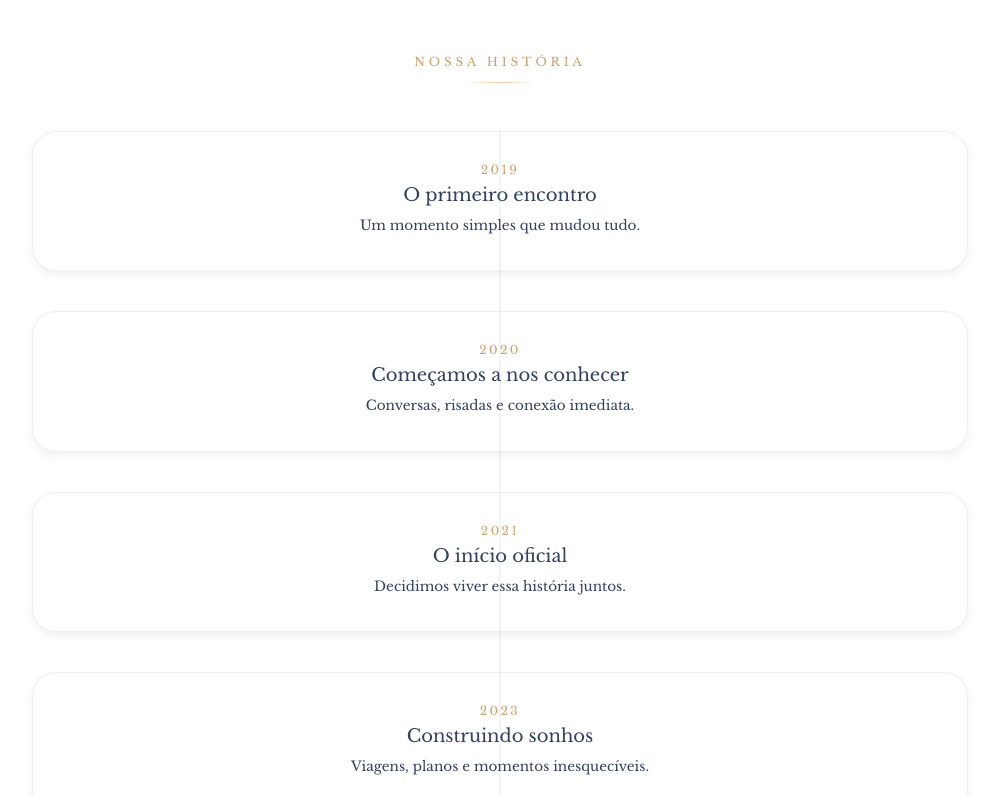
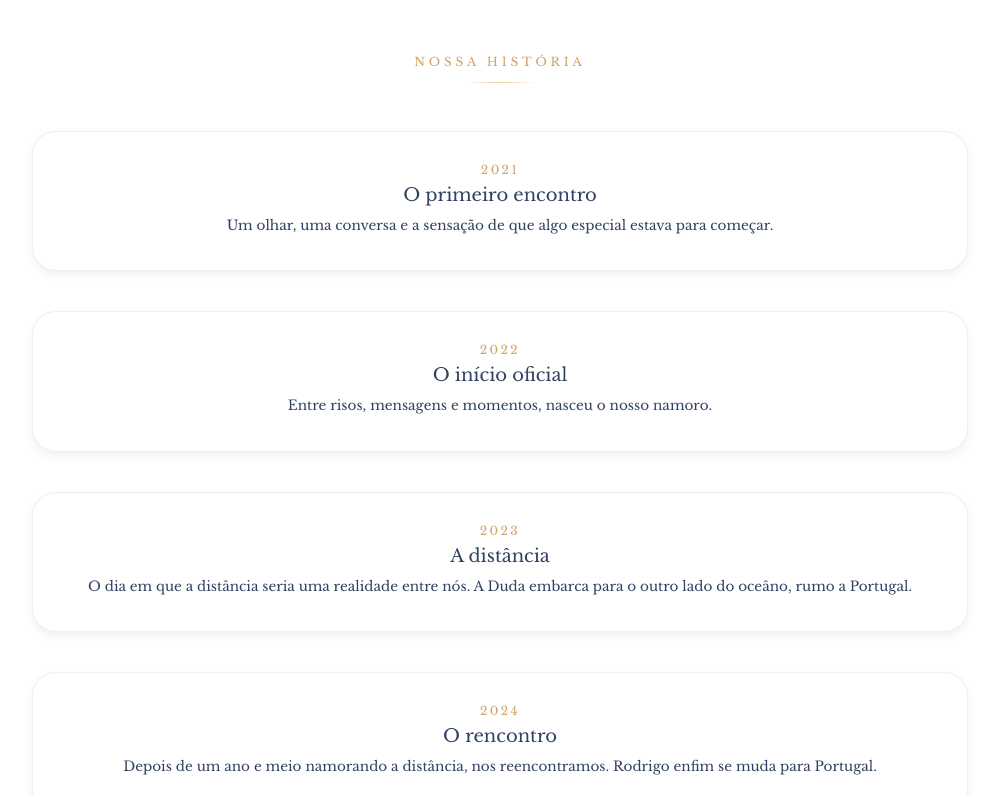
Before and after one commit to RodrigoSubtil/meu-casamento, a React (Vite) app: page / in a window 1280 px wide. Shown: the part 1060-1856 px from the top of the page, without its empty margins (140-1139 px from the left). Built offline with nearby package versions, Linux system fonts and the light colour scheme.

Commit message:
our story

```diff
--- a/src/components/giftRegistry/giftModal.css
+++ b/src/components/giftRegistry/giftModal.css
@@ -90,14 +90,14 @@
 }
 
 /* =========================
-   INFO
+   INFO (AJUSTADO)
 ========================= */
 
 .modal-info {
    display: flex;
-   justify-content: space-between;
-   align-items: center;
-   gap: 1rem;
+   flex-direction: column; /* 🔥 empilha */
+   align-items: flex-start;
+   gap: 6px;
 }
 
 .modal-info h3 {
@@ -107,6 +107,9 @@
    font-weight: 400;
 
    color: var(--text-primary);
+
+   width: 100%;
+   margin-bottom: 0.5rem;
 }
 
 .modal-info span {
@@ -114,6 +117,8 @@
    font-weight: 500;
 
    color: var(--color-gold);
+
+   white-space: nowrap; /* 🔥 não quebra linha */
 }
 
 /* =========================
@@ -298,12 +303,10 @@
    color: var(--text-primary);
 }
 
-/* número */
 .code-input span {
    word-break: break-all;
 }
 
-/* botão pequeno copiar */
 .copy-text-btn {
    font-size: 0.72rem;
    font-weight: 600;
@@ -329,7 +332,6 @@
    background: rgba(236,191,133,0.15);
 }
 
-/* quando copia */
 .copy-text-btn.copied {
    color: white;
    background: var(--color-gold);
@@ -360,14 +362,12 @@
 
 .confirm-btn:hover {
    transform: translateY(-2px);
-
    background: #ddb06f;
 }
 
 .confirm-btn:disabled {
    opacity: 0.5;
    cursor: not-allowed;
-
    transform: none;
 }
 
@@ -453,7 +453,6 @@
       opacity: 0;
       transform: translateY(20px);
    }
-
    to {
       opacity: 1;
       transform: translateY(0);
--- a/src/components/home/ourStory/ContentOurStory.tsx
+++ b/src/components/home/ourStory/ContentOurStory.tsx
@@ -19,33 +19,39 @@ export default function ContentOurStory() {
             <div className="story-timeline">
 
                <div className="story-item">
-                  <span className="story-date">2019</span>
+                  <span className="story-date">2021</span>
                   <h3>O primeiro encontro</h3>
-                  <p>Um momento simples que mudou tudo.</p>
+                  <p>Um olhar, uma conversa e a sensação de que algo especial estava para começar.</p>
                </div>
 
                <div className="story-item">
-                  <span className="story-date">2020</span>
-                  <h3>Começamos a nos conhecer</h3>
-                  <p>Conversas, risadas e conexão imediata.</p>
+                  <span className="story-date">2022</span>
+                  <h3>O início oficial</h3>
+                  <p>Entre risos, mensagens e momentos, nasceu o nosso namoro.</p>
+               </div>
+
+                <div className="story-item">
+                  <span className="story-date">2023</span>
+                  <h3>A distância</h3>
+                  <p>O dia em que a distância seria uma realidade entre nós. A Duda embarca para o outro lado do oceâno, rumo a Portugal.</p>
                </div>
 
                <div className="story-item">
-                  <span className="story-date">2021</span>
-                  <h3>O início oficial</h3>
-                  <p>Decidimos viver essa história juntos.</p>
+                  <span className="story-date">2024</span>
+                  <h3>O rencontro</h3>
+                  <p>Depois de um ano e meio namorando a distância, nos reencontramos. Rodrigo enfim se muda para Portugal.</p>
                </div>
 
                <div className="story-item">
-                  <span className="story-date">2023</span>
-                  <h3>Construindo sonhos</h3>
-                  <p>Viagens, planos e momentos inesquecíveis.</p>
+                  <span className="story-date">2025</span>
+                  <h3>Um passo à frente</h3>
+                  <p>Decidimos dar mais um passo e construir um futuro juntos.</p>
                </div>
 
                <div className="story-item highlight">
                   <span className="story-date">2026</span>
                   <h3>O casamento</h3>
-                  <p>O começo da nossa vida a dois.</p>
+                  <p>O dia do nosso sim, para sempre!</p>
                </div>
 
             </div>
--- a/src/components/home/ourStory/contentOurStory.css
+++ b/src/components/home/ourStory/contentOurStory.css
@@ -44,21 +44,6 @@
    gap: 2.5rem;
 
    position: relative;
-}
-
-/* linha central apenas desktop */
-.story-timeline::before {
-   content: "";
-   position: absolute;
-
-   left: 50%;
-   top: 0;
-   bottom: 0;
-
-   width: 1px;
-   background: rgba(48, 65, 98, 0.12);
-
-   transform: translateX(-50%);
 }
 
 /* =========================
@@ -168,7 +153,6 @@
    }
 
    .story-item {
-      text-align: left;
       padding: 26px;
    }
 }
--- a/src/components/locations/ContentLocations.tsx
+++ b/src/components/locations/ContentLocations.tsx
@@ -52,7 +52,7 @@ export default function ContentLocations() {
                         <p className="location-text">
                            Funny Eventos
                            <br />
-                           19:00 — 15 · 08 · 2026
+                           Após a cerimônia — 15 · 08 · 2026
                         </p>
                      </div>
 
```
